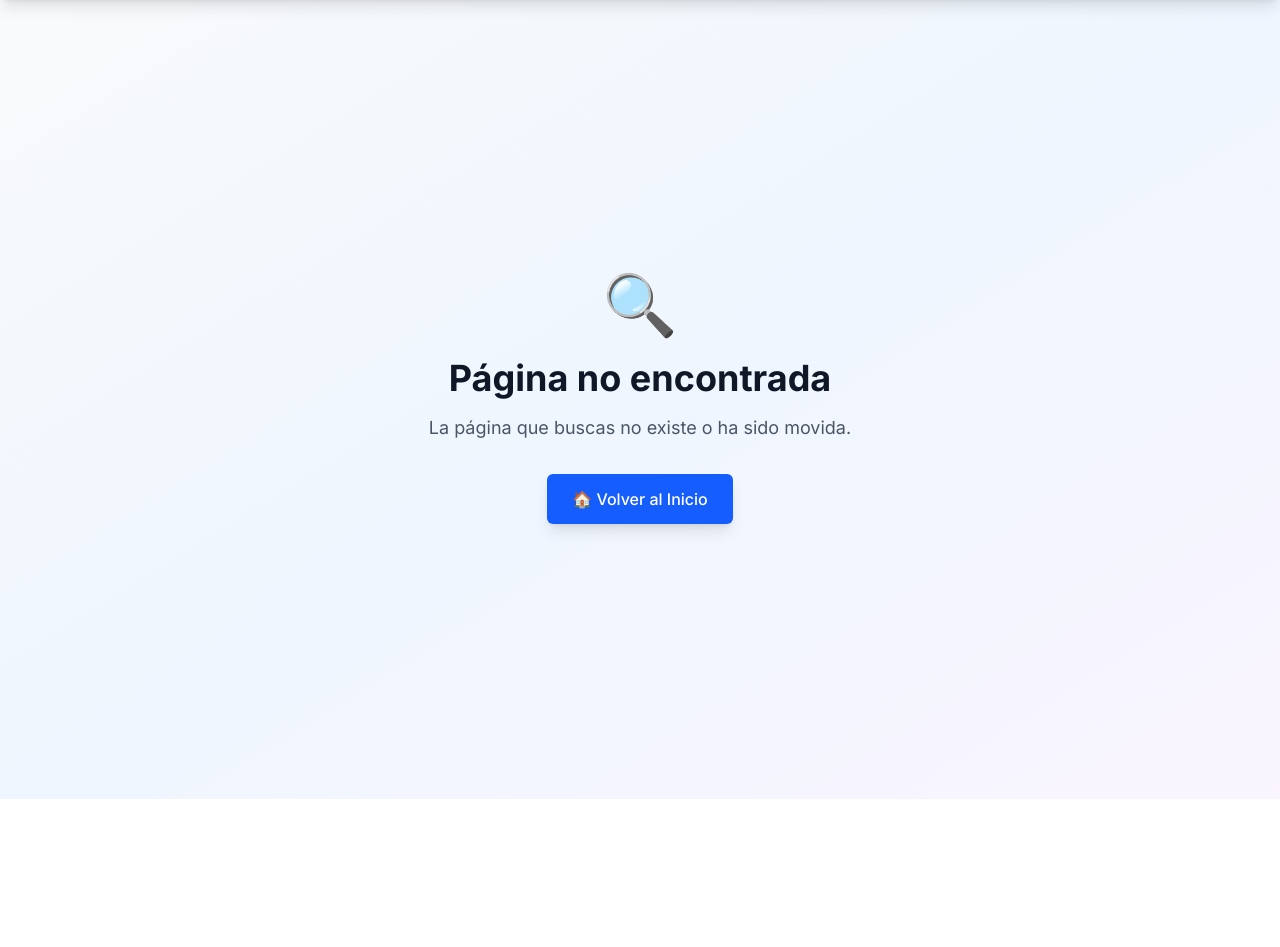
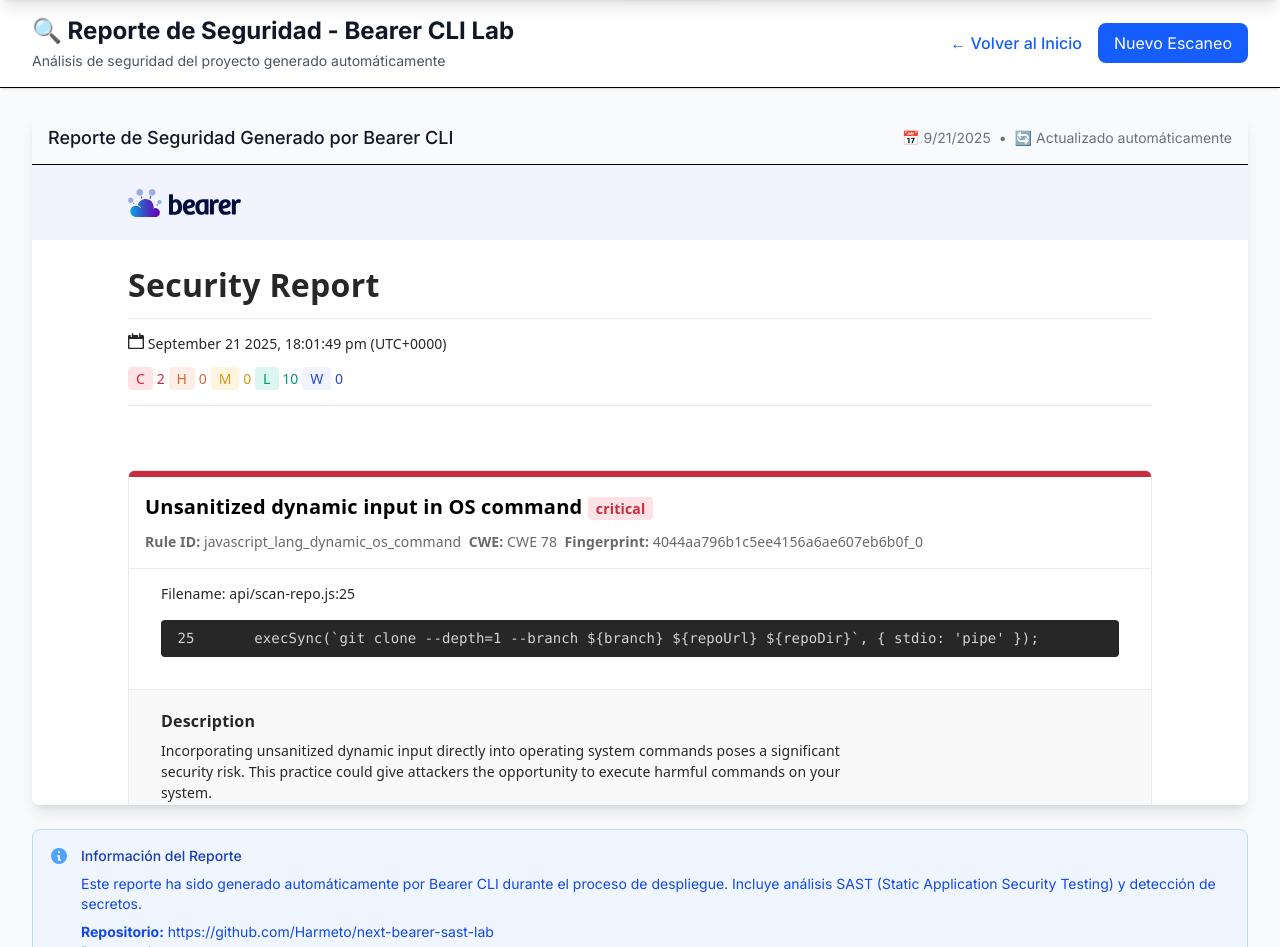
Before and after one commit to Harmeto/next-bearer-sast-lab, a Next.js app: page /report in a window 1280 px wide. Before the commit this address had no page. Shown: the part 65-1012 px from the top of the page. Before the commit the page ends 864 px from the top, so only its background shows below. Built offline with nearby package versions, Linux system fonts and the light colour scheme.

Commit message:
Add iframe-based report page: /report route with embedded project-scan-report.html

```diff
--- a/app/components/AdaptiveScanner.tsx
+++ b/app/components/AdaptiveScanner.tsx
@@ -105,12 +105,12 @@
           isLocal: true
         });
       } else {
-        // Para GitHub Pages, abrir el reporte estático
-        window.open('/report.html', '_blank');
+        // Para GitHub Pages, abrir el reporte en la página de Next.js
+        window.open('/report', '_blank');
         setResult({
           success: true,
           message: "Reporte de seguridad del proyecto abierto en nueva ventana",
-          reportUrl: '/report.html',
+          reportUrl: '/report',
           command: `bearer scan . --format html --output project-scan-report.html`,
           isLocal: false,
           isTriggered: false,
--- a/app/components/Navigation.tsx
+++ b/app/components/Navigation.tsx
@@ -36,6 +36,12 @@
       label: 'Scanner',
       icon: '🔍',
       description: 'Escanea repositorios'
+    },
+    {
+      href: '/report',
+      label: 'Reporte',
+      icon: '📊',
+      description: 'Ver reporte de seguridad'
     },
     {
       href: '/comparison',
--- /dev/null
+++ b/app/report/page.tsx
@@ -0,0 +1,144 @@
+"use client";
+
+import { useState, useEffect } from "react";
+
+export default function ReportPage() {
+  const [loading, setLoading] = useState(true);
+  const [error, setError] = useState<string | null>(null);
+
+  useEffect(() => {
+    // Simular carga del iframe
+    const timer = setTimeout(() => {
+      setLoading(false);
+    }, 1000);
+
+    return () => clearTimeout(timer);
+  }, []);
+
+  return (
+    <div className="min-h-screen bg-gray-50">
+      {/* Header */}
+      <div className="bg-white shadow-sm border-b">
+        <div className="max-w-7xl mx-auto px-4 sm:px-6 lg:px-8">
+          <div className="flex justify-between items-center py-4">
+            <div>
+              <h1 className="text-2xl font-bold text-gray-900">
+                🔍 Reporte de Seguridad - Bearer CLI Lab
+              </h1>
+              <p className="text-sm text-gray-600 mt-1">
+                Análisis de seguridad del proyecto generado automáticamente
+              </p>
+            </div>
+            <div className="flex items-center space-x-4">
+              <a
+                href="/"
+                className="text-blue-600 hover:text-blue-800 font-medium"
+              >
+                ← Volver al Inicio
+              </a>
+              <a
+                href="/scanner"
+                className="bg-blue-600 text-white px-4 py-2 rounded-lg hover:bg-blue-700 transition-colors"
+              >
+                Nuevo Escaneo
+              </a>
+            </div>
+          </div>
+        </div>
+      </div>
+
+      {/* Loading State */}
+      {loading && (
+        <div className="flex items-center justify-center min-h-96">
+          <div className="text-center">
+            <div className="animate-spin rounded-full h-12 w-12 border-b-2 border-blue-600 mx-auto mb-4"></div>
+            <h3 className="text-lg font-medium text-gray-900 mb-2">
+              Cargando Reporte de Seguridad
+            </h3>
+            <p className="text-gray-600">
+              El reporte se está cargando automáticamente...
+            </p>
+          </div>
+        </div>
+      )}
+
+      {/* Error State */}
+      {error && (
+        <div className="flex items-center justify-center min-h-96">
+          <div className="text-center max-w-md">
+            <div className="text-6xl mb-4">❌</div>
+            <h3 className="text-lg font-medium text-gray-900 mb-2">
+              Error al Cargar el Reporte
+            </h3>
+            <p className="text-gray-600 mb-4">{error}</p>
+            <button
+              onClick={() => window.location.reload()}
+              className="bg-blue-600 text-white px-4 py-2 rounded-lg hover:bg-blue-700 transition-colors"
+            >
+              Reintentar
+            </button>
+          </div>
+        </div>
+      )}
+
+      {/* Iframe Container */}
+      <div className="max-w-7xl mx-auto px-4 sm:px-6 lg:px-8 py-6">
+        <div className="bg-white rounded-lg shadow-lg overflow-hidden">
+          <div className="bg-gray-50 px-4 py-3 border-b">
+            <div className="flex items-center justify-between">
+              <h2 className="text-lg font-medium text-gray-900">
+                Reporte de Seguridad Generado por Bearer CLI
+              </h2>
+              <div className="flex items-center space-x-2 text-sm text-gray-500">
+                <span>📅 {new Date().toLocaleDateString()}</span>
+                <span>•</span>
+                <span>🔄 Actualizado automáticamente</span>
+              </div>
+            </div>
+          </div>
+
+          <div className="relative" style={{ height: '80vh' }}>
+            <iframe
+              src="/project-scan-report.html"
+              className="w-full h-full border-0"
+              title="Reporte de Seguridad Bearer CLI"
+              onLoad={() => setLoading(false)}
+              onError={() => {
+                setError('No se pudo cargar el reporte de seguridad. El archivo puede no estar disponible.');
+                setLoading(false);
+              }}
+              style={{ minHeight: '600px' }}
+            />
+          </div>
+        </div>
+
+        {/* Footer Info */}
+        <div className="mt-6 bg-blue-50 border border-blue-200 rounded-lg p-4">
+          <div className="flex items-start">
+            <div className="flex-shrink-0">
+              <svg className="h-5 w-5 text-blue-400" viewBox="0 0 20 20" fill="currentColor">
+                <path fillRule="evenodd" d="M18 10a8 8 0 11-16 0 8 8 0 0116 0zm-7-4a1 1 0 11-2 0 1 1 0 012 0zM9 9a1 1 0 000 2v3a1 1 0 001 1h1a1 1 0 100-2v-3a1 1 0 00-1-1H9z" clipRule="evenodd" />
+              </svg>
+            </div>
+            <div className="ml-3">
+              <h3 className="text-sm font-medium text-blue-800">
+                Información del Reporte
+              </h3>
+              <div className="mt-2 text-sm text-blue-700">
+                <p>
+                  Este reporte ha sido generado automáticamente por Bearer CLI durante el proceso de despliegue.
+                  Incluye análisis SAST (Static Application Security Testing) y detección de secretos.
+                </p>
+                <p className="mt-2">
+                  <strong>Repositorio:</strong> https://github.com/Harmeto/next-bearer-sast-lab<br />
+                  <strong>Rama:</strong> main<br />
+                  <strong>Herramienta:</strong> Bearer CLI v1.51.0
+                </p>
+              </div>
+            </div>
+          </div>
+        </div>
+      </div>
+    </div>
+  );
+}
```
